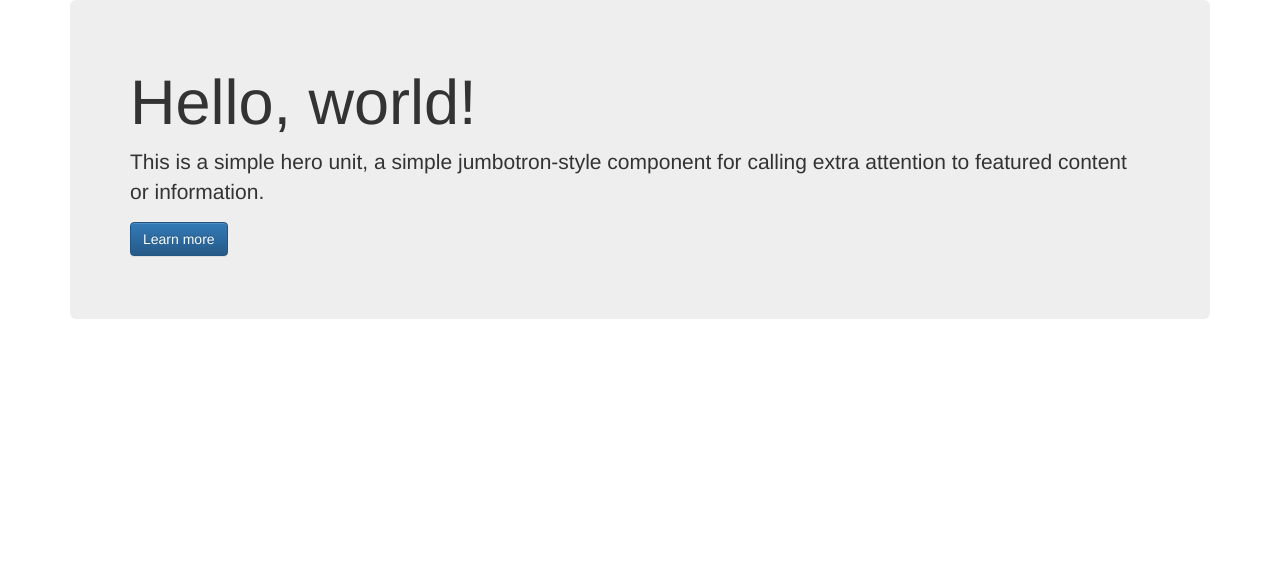
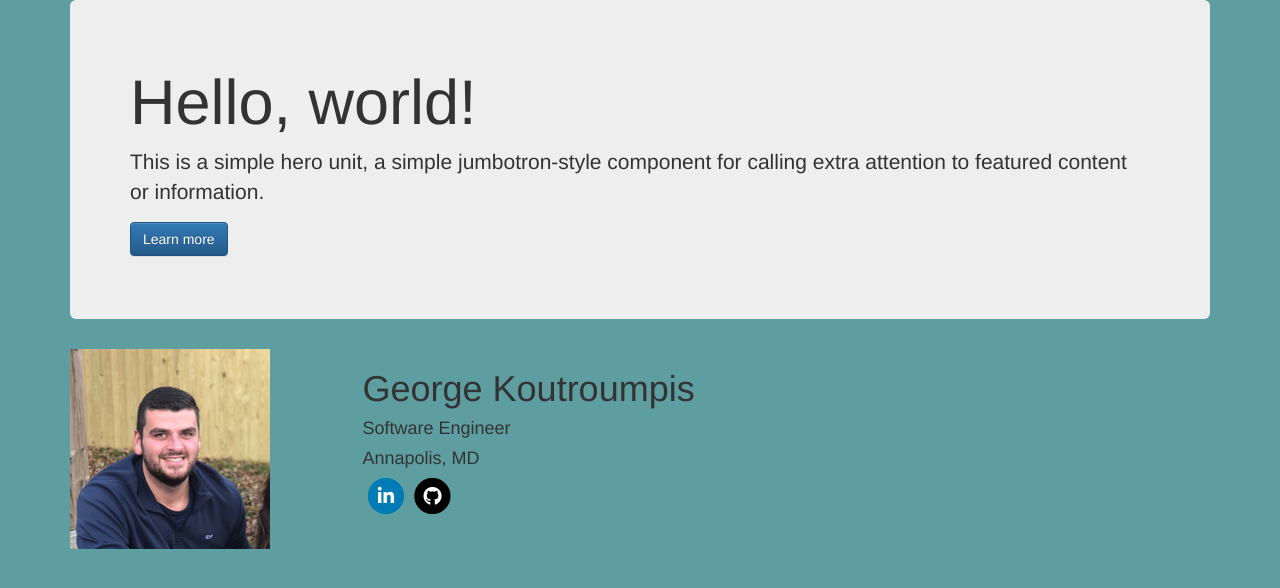
Before and after one commit to gkoutr/george-page, a React (Create React App) app in the folder george-site/ClientApp/: page /about in a window 1280 px wide. Shown: the top 588 px of the page. Built offline with nearby package versions, Linux system fonts and the light colour scheme.

Commit message:
added about component, made changes to app

```diff
--- a/george-site/ClientApp/public/index.html
+++ b/george-site/ClientApp/public/index.html
@@ -1,6 +1,6 @@
 <!DOCTYPE html>
 <html lang="en">
-  <head>
+<head>
     <meta charset="utf-8">
     <meta name="viewport" content="width=device-width, initial-scale=1, shrink-to-fit=no">
     <meta name="theme-color" content="#000000">
@@ -11,6 +11,8 @@
     -->
     <link rel="manifest" href="%PUBLIC_URL%/manifest.json">
     <link rel="shortcut icon" href="%PUBLIC_URL%/favicon.ico">
+    <link rel="stylesheet" href="https://use.fontawesome.com/releases/v5.6.3/css/all.css" integrity="sha384-UHRtZLI+pbxtHCWp1t77Bi1L4ZtiqrqD80Kn4Z8NTSRyMA2Fd33n5dQ8lWUE00s/" crossorigin="anonymous">
+
     <!--
       Notice the use of %PUBLIC_URL% in the tags above.
       It will be replaced with the URL of the `public` folder during the build.
@@ -21,8 +23,8 @@
       Learn how to configure a non-root public URL by running `npm run build`.
     -->
     <title>george_site</title>
-  </head>
-  <body>
+</head>
+  <body style="background-color: cadetblue">
     <noscript>
       You need to enable JavaScript to run this app.
     </noscript>
--- a/george-site/ClientApp/src/App.js
+++ b/george-site/ClientApp/src/App.js
@@ -3,7 +3,7 @@ import { Route } from 'react-router';
 import { Layout } from './components/Layout';
 import { Home } from './components/Home';
 import { FetchData } from './components/FetchData';
-import { Counter } from './components/Counter';
+import { About } from './components/About';
 
 export default class App extends Component {
   displayName = App.name
@@ -12,7 +12,7 @@ export default class App extends Component {
     return (
       <Layout>
         <Route exact path='/' component={Home} />
-        <Route path='/counter' component={Counter} />
+        <Route path='/about' component={About} />
         <Route path='/fetchdata' component={FetchData} />
       </Layout>
     );
--- /dev/null
+++ b/george-site/ClientApp/src/components/About.css
@@ -0,0 +1,7 @@
+.linkedin-link {
+    color: #007bb5;
+}
+
+.github-link{
+    color: black;
+}
--- /dev/null
+++ b/george-site/ClientApp/src/components/About.js
@@ -0,0 +1,58 @@
+import React, { Component } from 'react';
+import logo from '../profile-picture.jpeg';
+import { Col, Row, Image } from 'react-bootstrap';
+import './About.css';
+
+export class About extends Component {
+    displayName = About.name
+
+    state = {
+        name: "George Koutroumpis",
+        description: "Software Engineer",
+        location: "Annapolis, MD"
+    }
+    //constructor(props) {
+    //    super(props);
+    //    this.state = "test";
+    //    debugger;
+    //}
+
+    componentDidMount() {
+    }
+
+    render() {
+        return (
+            <div>
+                <Row>
+                    <Col md={3}>
+                        <img src={logo} />
+                    </Col>
+                    <Col md={9}>
+                        <h1>{this.state.name}</h1>
+                        <h4>{this.state.description}</h4>
+                        <h4>{this.state.location}</h4>
+                        <a className="linkedin-link" target="_blank" href="https://www.linkedin.com/in/george-koutroumpis-065629122/">
+                            <span className="fa-stack fa-lg">
+                                <i className="fas fa-circle fa-stack-2x"></i>
+                                <i className="fab fa-linkedin-in fa-stack-1x fa-inverse"></i>
+                            </span>
+                        </a>
+                        <a className="github-link" target="_blank" href="https://github.com/gkoutr">
+                            <span className="fa-stack fa-lg">
+                                <i className="fas fa-circle fa-stack-2x"></i>
+                                <i className="fab fa-github fa-stack-1x fa-inverse"></i>
+                            </span>
+                        </a>
+                    </Col>
+                </Row>
+
+
+             </div>
+            );
+    }
+};
+
+About.defaultProps = {
+    name: "George",
+    age: "26"
+}
--- /dev/null
+++ b/george-site/ClientApp/src/components/Layout.css
@@ -0,0 +1,4 @@
+.child-body{
+    margin: 15px;
+    background-color:white;
+}
```
Also changed, not shown: george-site/ClientApp/src/profile-picture.jpeg (added).
